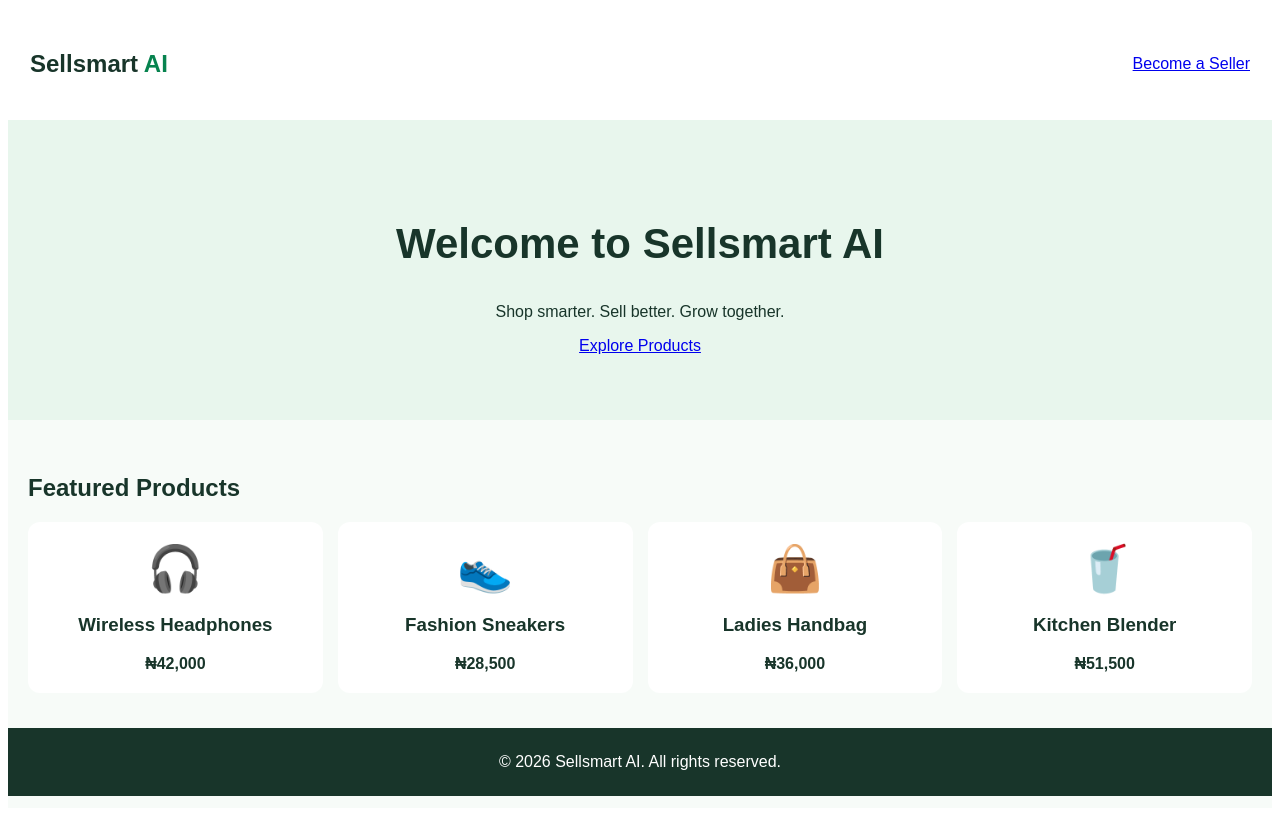
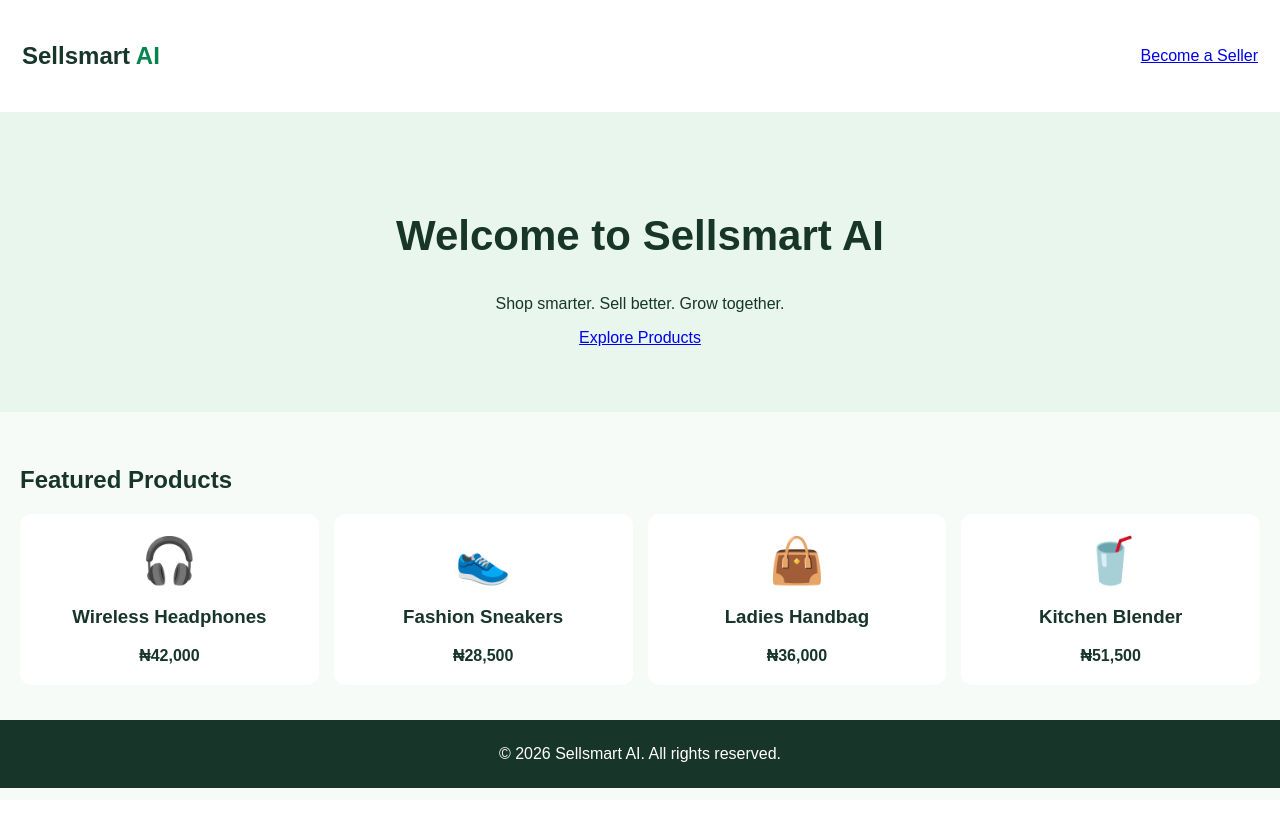
Before and after one commit to kene-19-design/sellsmart-ai, a Next.js app: page / in a window 1280 px wide. Built offline with nearby package versions, Linux system fonts and the light colour scheme.

Commit message:
Create layout.tsx

```diff
--- /dev/null
+++ b/src/app/layout.tsx
@@ -0,0 +1,23 @@
+import type { Metadata } from "next";
+
+export const metadata: Metadata = {
+  title: "Sellsmart AI",
+  description: "Shop smarter. Sell better. Grow together."
+};
+
+export default function RootLayout({
+  children
+}: Readonly<{
+  children: React.ReactNode;
+}>) {
+  return (
+    <html lang="en">
+      <body style={{
+        margin: 0,
+        fontFamily: "Arial, sans-serif"
+      }}>
+        {children}
+      </body>
+    </html>
+  );
+        }
```
